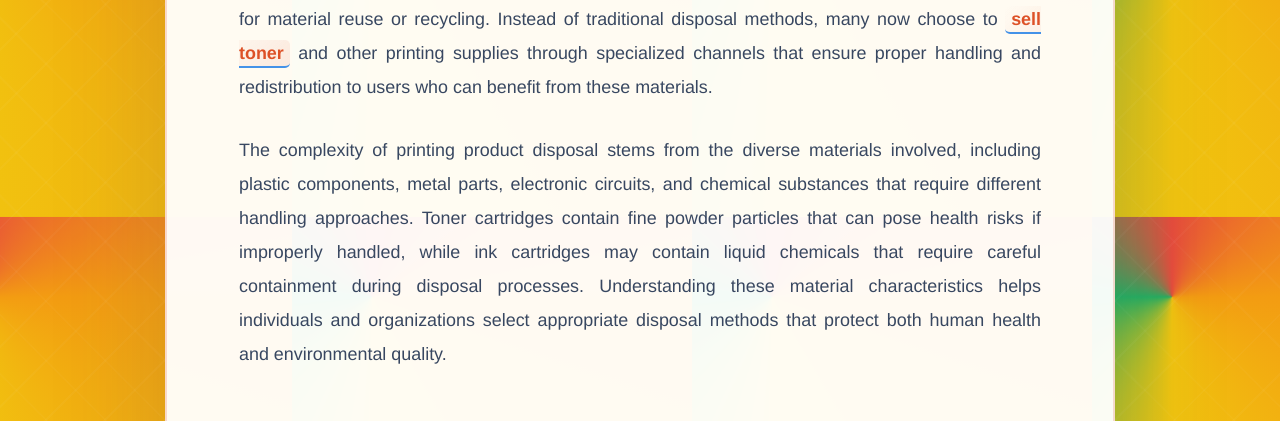
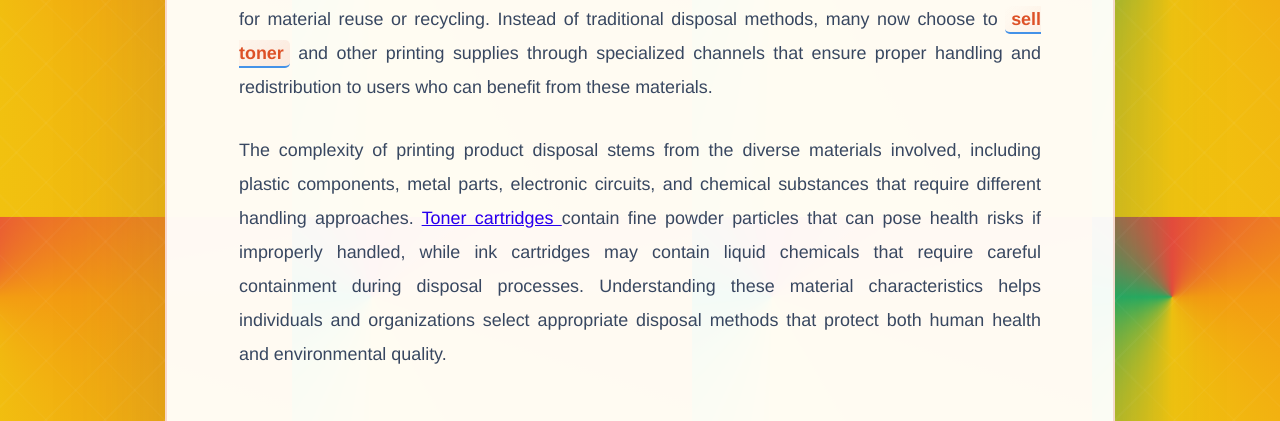
Before and after one commit to Sell-Toner/selltoner, a plain HTML site: page index.html in a window 1280 px wide. Shown: the part 960-1381 px from the top of the page. Drawn offline with Linux system fonts and the light colour scheme.

Commit message:
Update index.html

```diff
--- a/index.html
+++ b/index.html
@@ -528,7 +528,7 @@ body::before {
       <h2>Understanding Responsible Disposal Principles</h2>
       <p>Responsible disposal of unused printing products requires understanding the environmental impact of different materials and selecting appropriate disposal methods that minimize ecological harm while maximizing resource recovery potential. Organizations and individuals increasingly recognize that simply discarding unused supplies contributes to landfill waste and represents missed opportunities for material reuse or recycling. Instead of traditional disposal methods, many now choose to <a href="https://www.superimageltd.co.uk/sell-toner/" class="inline-link">sell toner</a> and other printing supplies through specialized channels that ensure proper handling and redistribution to users who can benefit from these materials.</p>
 
-      <p>The complexity of printing product disposal stems from the diverse materials involved, including plastic components, metal parts, electronic circuits, and chemical substances that require different handling approaches. Toner cartridges contain fine powder particles that can pose health risks if improperly handled, while ink cartridges may contain liquid chemicals that require careful containment during disposal processes. Understanding these material characteristics helps individuals and organizations select appropriate disposal methods that protect both human health and environmental quality.</p>
+      <p>The complexity of printing product disposal stems from the diverse materials involved, including plastic components, metal parts, electronic circuits, and chemical substances that require different handling approaches. <a href="https://sell-toner-in-uk.netlify.app/" lang="en">  Toner cartridges </a> contain fine powder particles that can pose health risks if improperly handled, while ink cartridges may contain liquid chemicals that require careful containment during disposal processes. Understanding these material characteristics helps individuals and organizations select appropriate disposal methods that protect both human health and environmental quality.</p>
     </section>
 
     <section id="methods" class="content-section">
```
